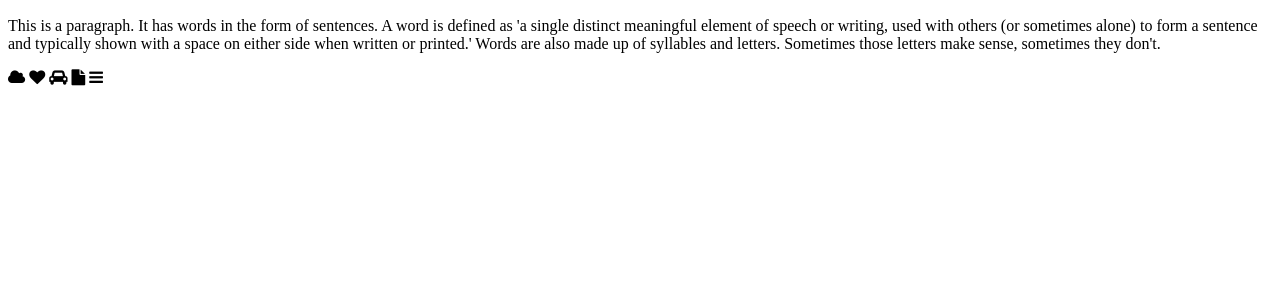
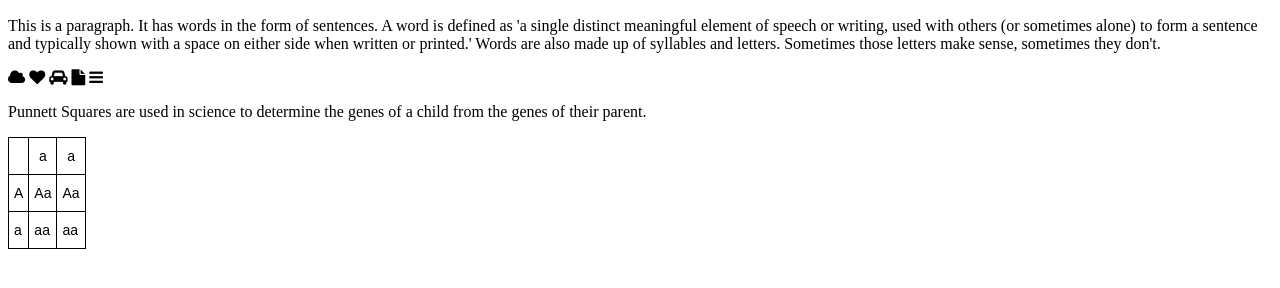
Before and after one commit to theriverthames/neptune-deserted, a plain HTML site: page index.html in a window 1280 px wide. Shown: the part 110-398 px from the top of the page. Drawn offline with Linux system fonts and the light colour scheme.

Commit message:
Update index.html

```diff
--- a/index.html
+++ b/index.html
@@ -21,6 +21,31 @@
     <i class="fa fa-bars"></i>
   <!-- The previous icons were made to test the icon tags from CSS. -->
 
+  <!-- Not sure what else to put. -->
+    <p> Punnett Squares are used in science to determine the genes of a child from the genes of their parent. </p>
+    <style type="text/css">
+    .tg  {border-collapse:collapse;border-spacing:0;}
+    .tg td{font-family:Arial, sans-serif;font-size:14px;padding:10px 5px;border-style:solid;border-width:1px;overflow:hidden;word-break:normal;}
+    .tg th{font-family:Arial, sans-serif;font-size:14px;font-weight:normal;padding:10px 5px;border-style:solid;border-width:1px;overflow:hidden;word-break:normal;}
+    .tg .tg-yw4l{vertical-align:top}
+    </style>
+    <table class="tg">
+      <tr>
+          <th class="tg-031e"></th>
+          <th class="tg-031e">a</th>
+          <th class="tg-yw4l">a</th>
+     </tr>
+     <tr>
+         <td class="tg-031e">A</td>
+         <td class="tg-031e">Aa</td>
+         <td class="tg-yw4l">Aa</td>
+     </tr>
+      <tr>
+        <td class="tg-yw4l">a</td>
+        <td class="tg-yw4l">aa</td>
+      <td class="tg-yw4l">aa</td>
+    </tr>
+  </table>
 
 </body>
 </html>
```
